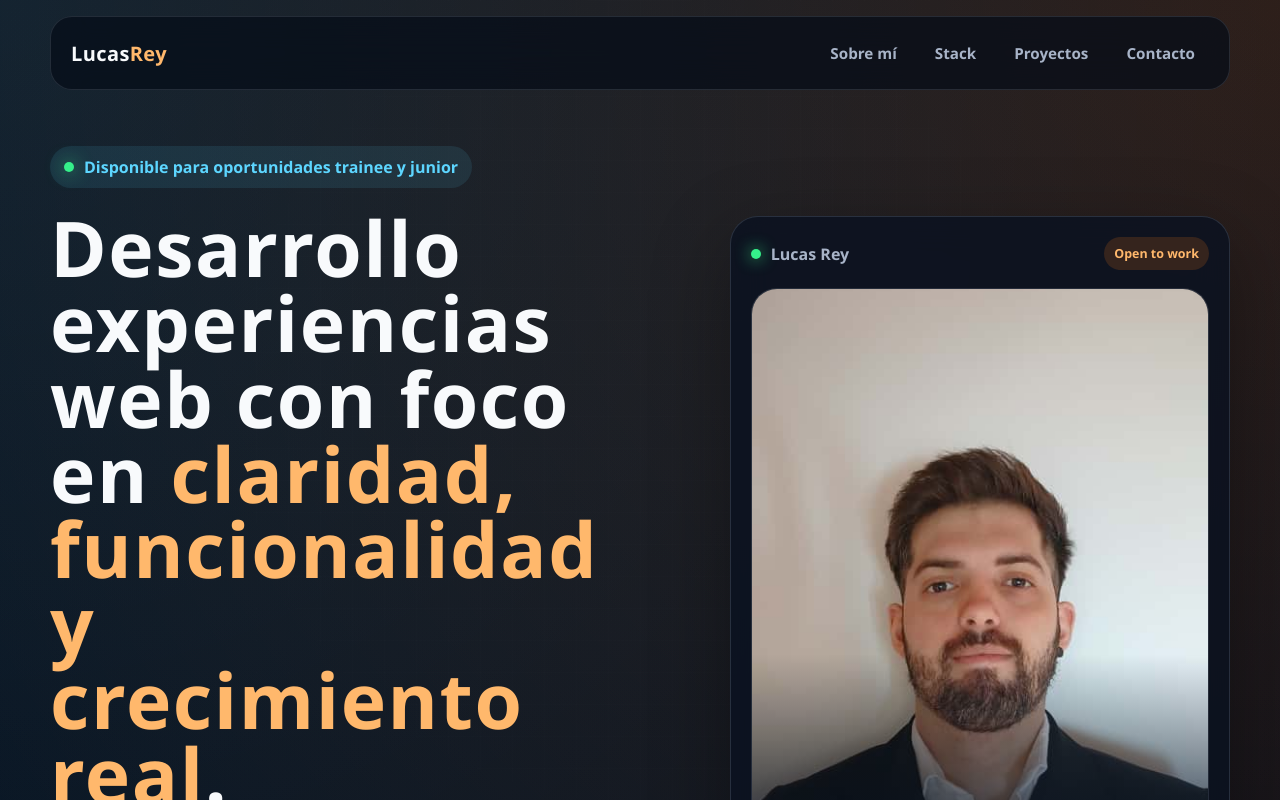
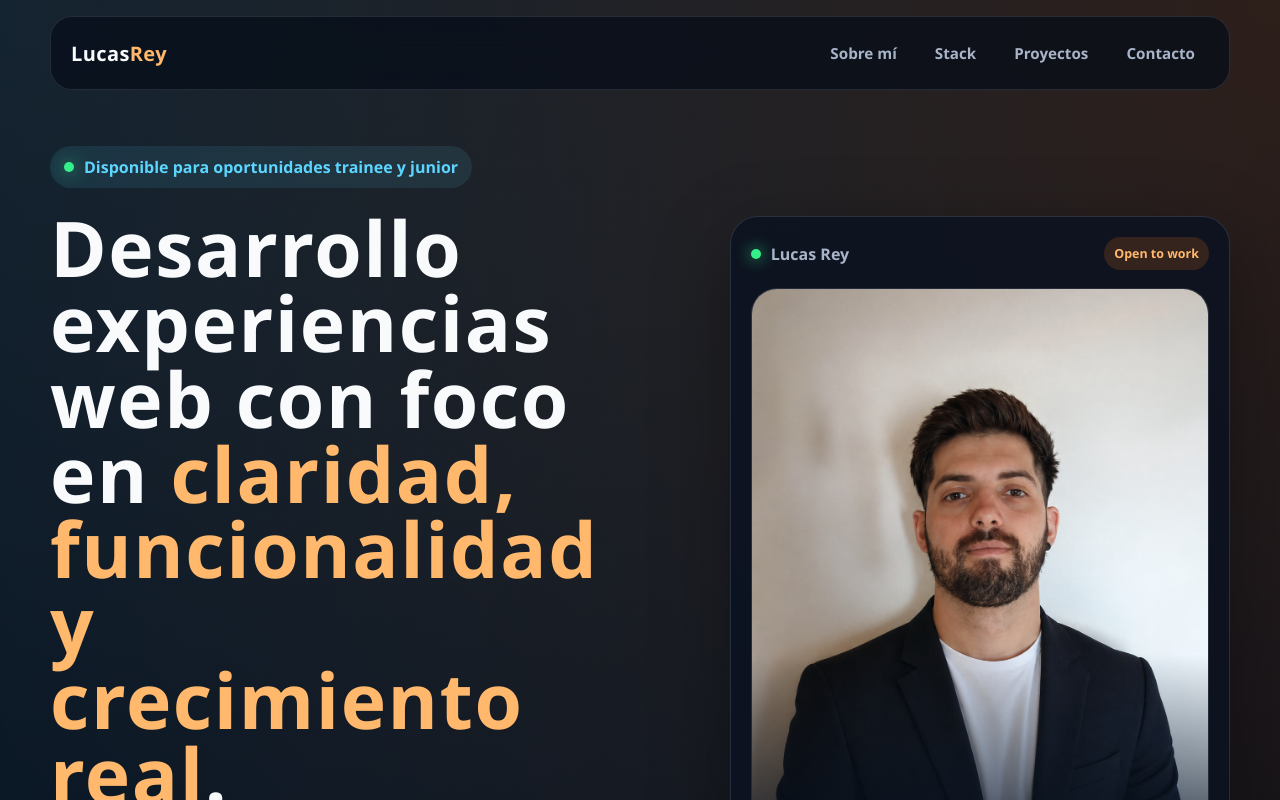
Before and after one commit to LucasPatricioRey/portfolio-lucasRey, a Vue app: page / in a window 1280 px wide. Shown: the top 800 px of the page. Built offline with nearby package versions, Linux system fonts and the light colour scheme.

Commit message:
actualiza foto principal del portfolio

```diff
--- a/src/components/HeroSection.vue
+++ b/src/components/HeroSection.vue
@@ -34,7 +34,7 @@
         </div>
 
         <div class="photo-frame">
-          <img src="/lucas-rey-photo.jpeg" alt="Retrato de Lucas Rey" class="profile-photo" />
+          <img src="/lucas-rey-photo.png" alt="Retrato de Lucas Rey" class="profile-photo" />
         </div>
 
         <div class="photo-footer">
```
Also changed, not shown: public/lucas-rey-photo.jpeg (deleted), public/lucas-rey-photo.png (added).
